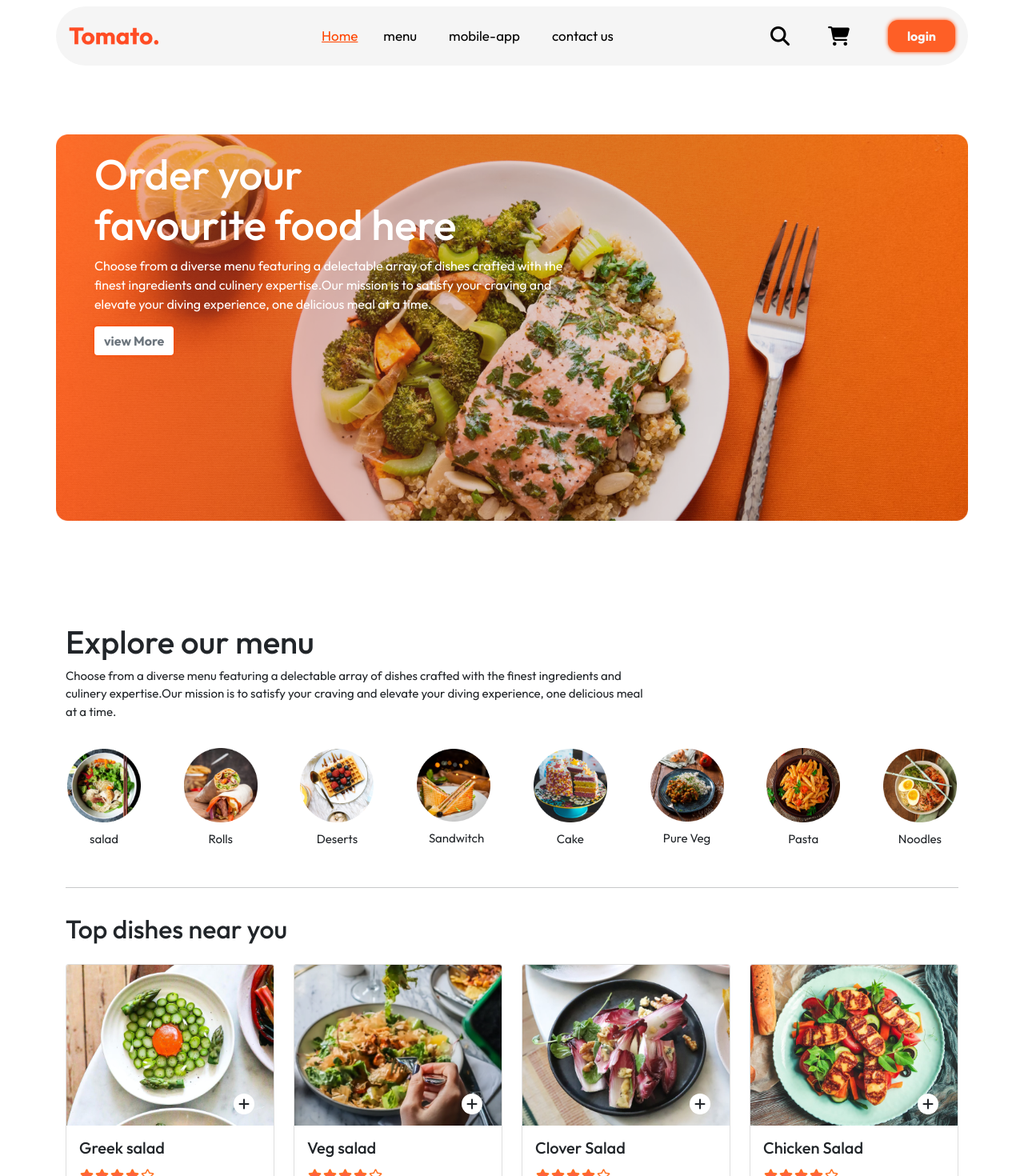
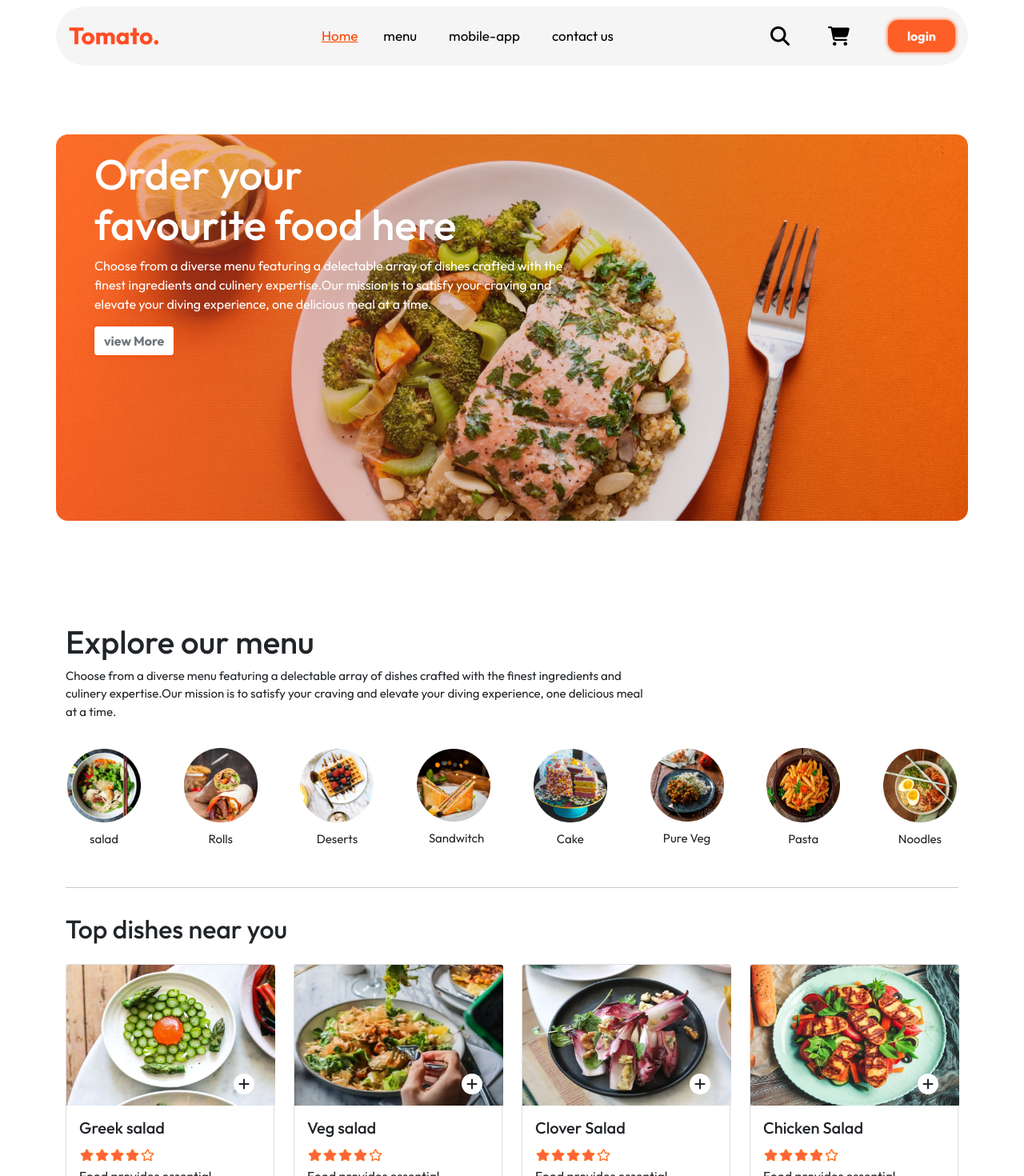
Before and after one commit to alina84770/FoodDelivery-Website, a React (Create React App) app: page / in a window 1280 px wide. Shown: the top 1470 px of the page at 80% size. Built offline with nearby package versions, Linux system fonts and the light colour scheme.

Commit message:
update code

```diff
--- a/public/index.html
+++ b/public/index.html
@@ -19,7 +19,7 @@
     <link href="https://cdn.jsdelivr.net/npm/bootstrap@5.0.2/dist/css/bootstrap.min.css" rel="stylesheet" integrity="sha384-EVSTQN3/azprG1Anm3QDgpJLIm9Nao0Yz1ztcQTwFspd3yD65VohhpuuCOmLASjC" crossorigin="anonymous">
     <!--Font Awesome CDN-->
     <link rel="stylesheet" href="https://cdnjs.cloudflare.com/ajax/libs/font-awesome/6.7.1/css/all.min.css" integrity="sha512-5Hs3dF2AEPkpNAR7UiOHba+lRSJNeM2ECkwxUIxC1Q/FLycGTbNapWXB4tP889k5T5Ju8fs4b1P5z/iB4nMfSQ==" crossorigin="anonymous" referrerpolicy="no-referrer" />
-    <!--Favicon-->
+
 
     <!--
       Notice the use of %PUBLIC_URL% in the tags above.
--- a/src/components/FoodItemCard/FoodItem.css
+++ b/src/components/FoodItemCard/FoodItem.css
@@ -10,6 +10,11 @@
     background-color: white;
     border-radius: 2rem;
     padding: 5px 6px;
+ }
+
+ .image-container img{
+    width:16.3rem;
+    height: 11rem;
  }
 
  div.add-remove-item{
--- a/src/components/FoodItemCard/FoodItem.jsx
+++ b/src/components/FoodItemCard/FoodItem.jsx
@@ -27,7 +27,7 @@ function FoodItem({ id, image, name, description, price }) {
         <div className="card" data-aos="fade-right">
           <div className='card-info'>
           <div className="image-container">
-            <img src={image} className="card-img-top" alt="..." />
+            <img loading="lazy" src={image} className="card-img-top" alt="..." />
             {cartItems[id] === 0 ?
               <i class="fa-solid fa-plus add-item" onClick={clickHandler}></i>
               : <div className='add-remove-item'>
```
Also changed, not shown: public/logo192.png (deleted), public/logo512.png (deleted).
